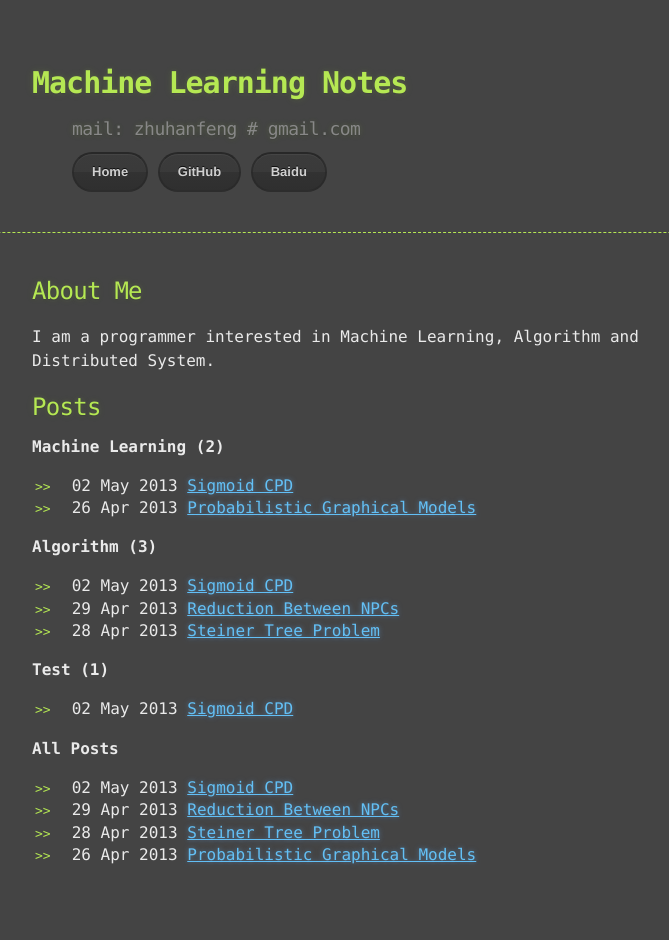
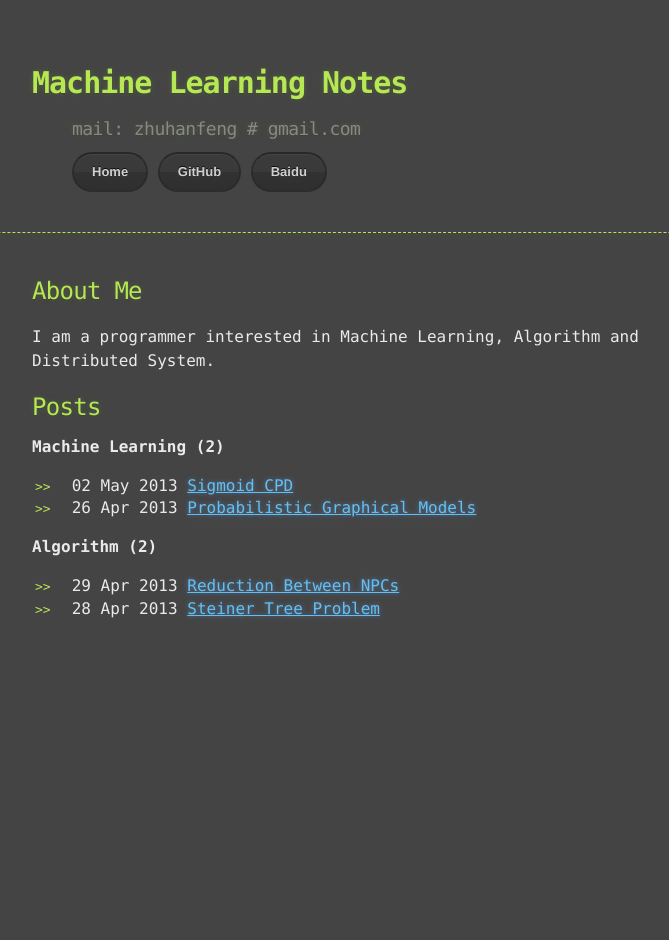
Before and after one commit to mlnotes/mlnotes.github.com, a Jekyll site: the page built from index.html, in a window 1280 px wide. Shown: the whole page, without its empty margins (248-917 px from the left). Built offline with Jekyll 4.4.1, drawn with Linux system fonts in a browser that asks for light colours; comment, search, counter and statistics services are not loaded; after the commit the page ends 900 px from its top, so only the background shows below that.

Commit message:
remove debug info

```diff
--- a/_posts/2013-05-02-sigmoid.md
+++ b/_posts/2013-05-02-sigmoid.md
@@ -1,7 +1,7 @@
 ---
 layout: default
 title: Sigmoid CPD
-categories: [Machine Learning, Algorithm, Test]
+categories: [Machine Learning]
 ---
 
 What is sigmoid? what is sigmoid CPD? why can it reduce parameters? and why can it capture relations between variables?
--- a/index.html
+++ b/index.html
@@ -16,10 +16,3 @@ title: Machine Learning Notes
 	{% endfor %}
 	</ul>
 {% endfor %}
-
-<b> All Posts </b>
-<ul>
-{% for post in site.posts %}
-	<li>{{post.date | date_to_string}} <a href="{{site.baseurl}}{{post.url}}">{{post.title}} </a></li>
-{% endfor %}
-</ul>
```
